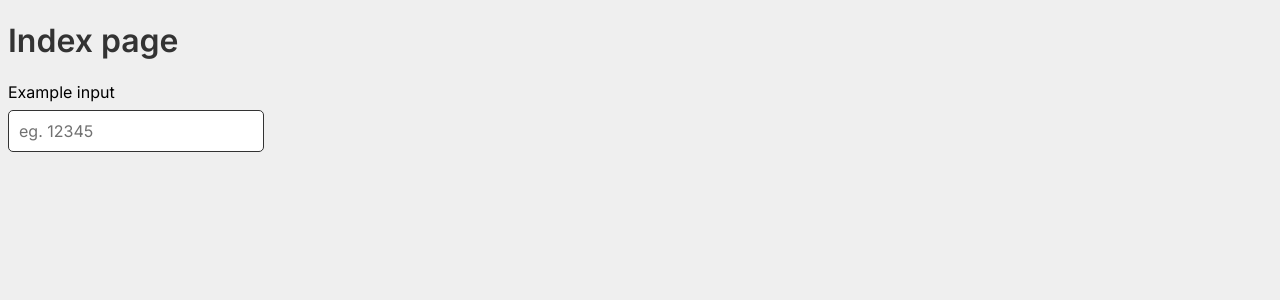
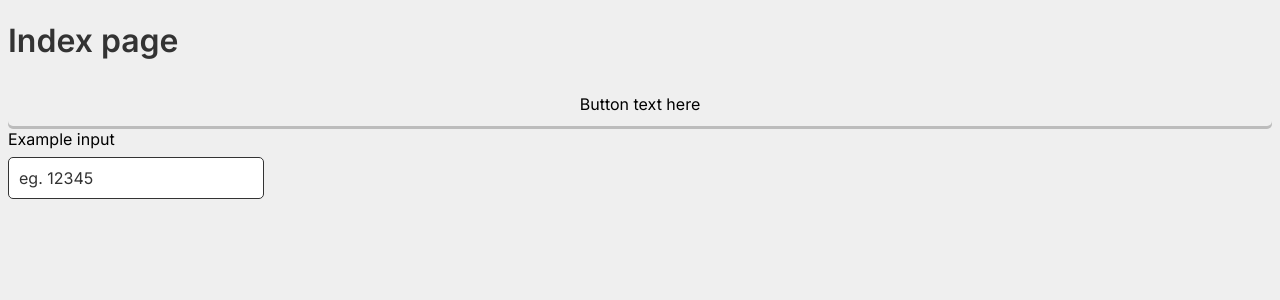
Before and after one commit to jhackett1/ff-cost-calculator, a React (Create React App) app: page / in a window 1280 px wide. Shown: the top 300 px of the page. Built offline with nearby package versions, Linux system fonts and the light colour scheme.

Commit message:
make a button component

```diff
--- /dev/null
+++ b/src/components/Button.module.scss
@@ -0,0 +1,63 @@
+@import "../styles/_base";
+
+@mixin button {
+  @include bodyTextM;
+  cursor: pointer;
+  padding: 12px;
+  width: 100%;
+  border-radius: 5px;
+  border: none;
+  margin-bottom: 3px;
+
+  // spacing between icon and text
+  display: flex;
+  flex-direction: row;
+  gap: 15px;
+  justify-content: center;
+  align-items: center;
+
+  &:focus {
+    outline: none;
+    box-shadow: 0px 0px 0px 3px $focus;
+  }
+
+  &:active {
+    transform: translateY(2px);
+    box-shadow: none;
+  }
+
+  &:disabled {
+    cursor: not-allowed;
+    color: $grey3;
+    background: $bg;
+    box-shadow: none;
+  }
+}
+
+.primaryButton {
+  @include button;
+  background-color: $yellow;
+  box-shadow: 0px 3px 0px darken($yellow, 20);
+
+  &:hover {
+    background-color: darken($yellow, 10);
+  }
+
+  &:active {
+    background-color: darken($yellow, 10);
+  }
+}
+
+.secondaryButton {
+  @include button;
+  background-color: $bg;
+  box-shadow: 0px 3px 0px darken($bg, 20);
+
+  &:hover {
+    background-color: darken($bg, 5);
+  }
+
+  &:active {
+    background-color: darken($bg, 5);
+  }
+}
--- /dev/null
+++ b/src/components/Button.tsx
@@ -0,0 +1,42 @@
+import React from "react"
+import { Link } from "react-router-dom"
+import s from "./Button.module.scss"
+
+interface Props {
+  children: React.ReactChild
+  href?: string
+  icon?: React.ReactChild
+  secondary?: boolean
+  [key: string]: any
+}
+
+const Button = ({
+  children,
+  href,
+  icon,
+  secondary,
+  ...props
+}: Props): React.ReactElement => {
+  if (href)
+    return (
+      <Link
+        to={href}
+        className={secondary ? s.secondaryButton : s.primaryButton}
+        {...props}
+      >
+        {children}
+      </Link>
+    )
+
+  return (
+    <button
+      className={secondary ? s.secondaryButton : s.primaryButton}
+      {...props}
+    >
+      {icon}
+      {children}
+    </button>
+  )
+}
+
+export default Button
--- a/src/pages/index.tsx
+++ b/src/pages/index.tsx
@@ -1,9 +1,12 @@
 import { Form, Formik } from "formik"
+import Button from "../components/Button"
 import TextField from "../components/TextField"
 
 const IndexPage = () => (
   <>
     <h1>Index page</h1>
+
+    <Button secondary>Button text here</Button>
 
     <Formik onSubmit={async () => null} initialValues={{ foo: "" }}>
       <Form>
--- a/src/styles/_base.scss
+++ b/src/styles/_base.scss
@@ -4,7 +4,10 @@ $link: #77755d;
 $bg: #efefef;
 
 $focus: #1a28f1;
-$grey1: #717171;
+$grey1: $text;
+$grey2: #717171;
+$grey3: #cccbc3;
+$grey4: $bg;
 
 @mixin fixedWidthContainer {
   margin-left: auto;
```
